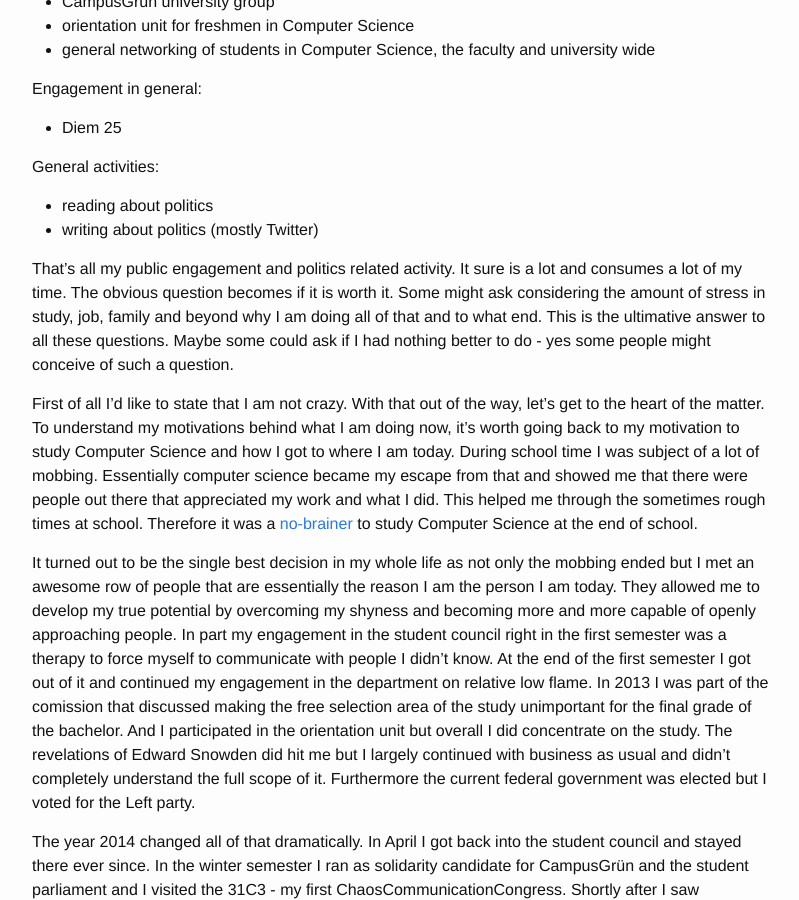
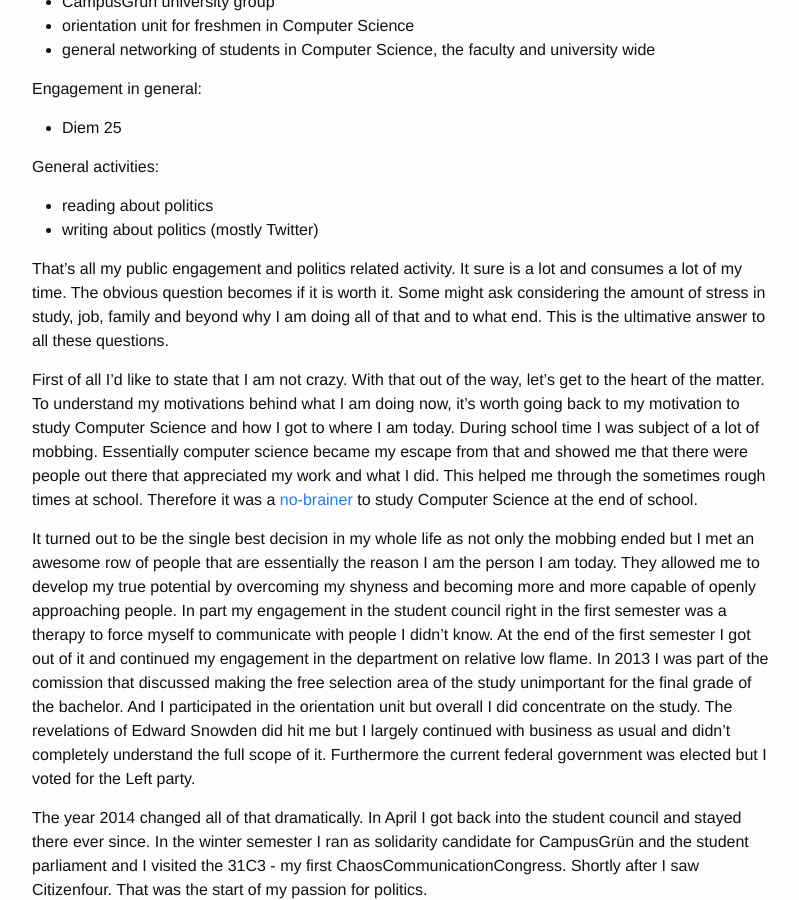
Before and after one commit to frmwrk123/frmwrk123.github.io, a Jekyll site: the page built from _posts/2016-07-12-dont-pretend-represent.markdown, in a window 1280 px wide and 900 px high, scrolled down 474 px. Shown: the whole window, without its empty margins (238-1037 px from the left). Built offline with Jekyll 4.4.1, drawn with Linux system fonts in a browser that asks for light colours.

Commit message:
Removed difficult to understand sentence
Signed-off-by: Jim Martens <github@2martens.de>

```diff
--- a/_posts/2016-07-12-dont-pretend-represent.markdown
+++ b/_posts/2016-07-12-dont-pretend-represent.markdown
@@ -32,8 +32,7 @@ That's all my public engagement and politics related activity. It sure is a lot
 and consumes a lot of my time. The obvious question becomes if it is worth it.
 Some might ask considering the amount of stress in study, job, family and beyond
 why I am doing all of that and to what end. This is the ultimative answer to all
-these questions. Maybe some could ask if I had nothing better to do - yes
-some people might conceive of such a question.
+these questions.
 
 First of all I'd like to state that I am not crazy. With that out of the
 way, let's get to the heart of the matter. To understand my motivations behind
```
